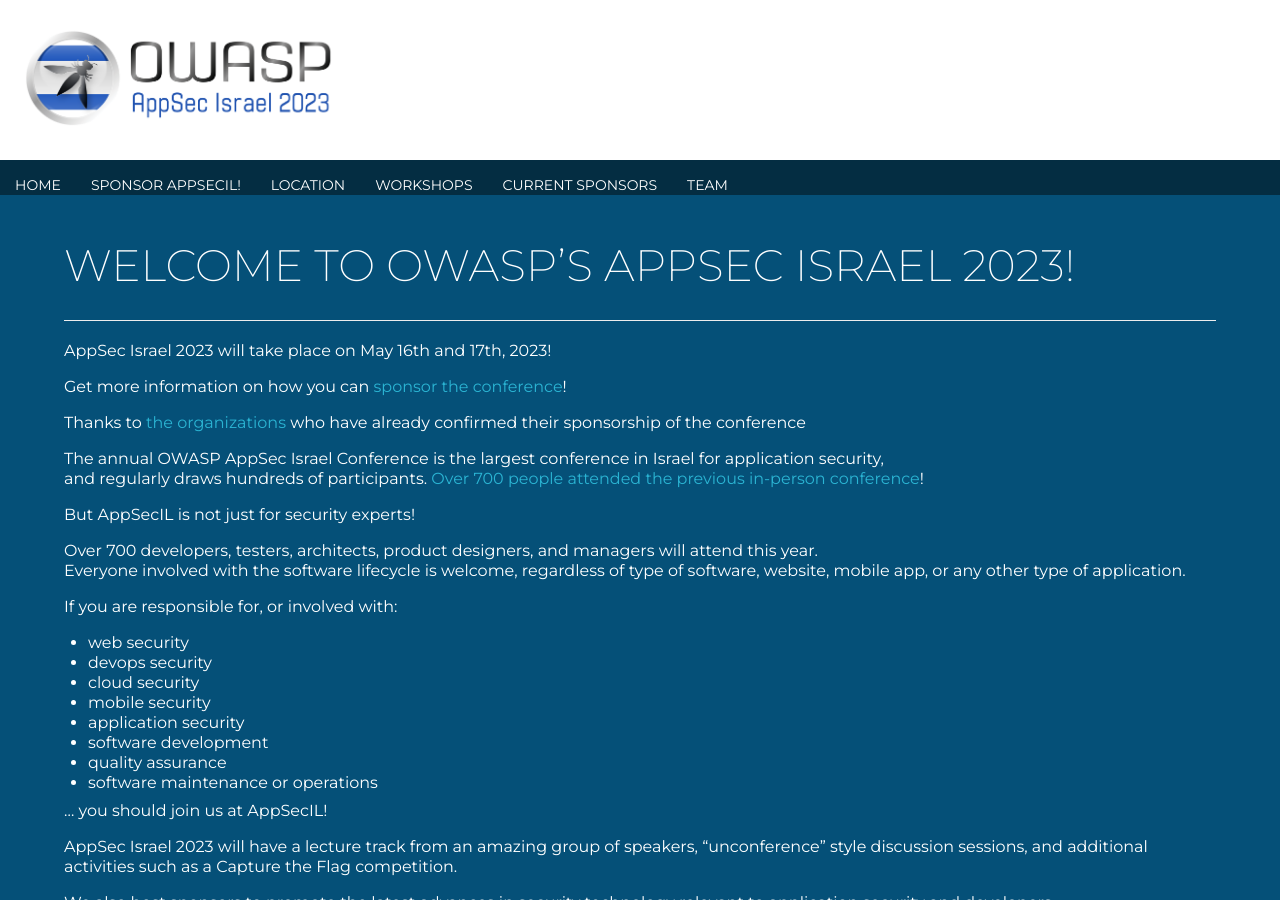
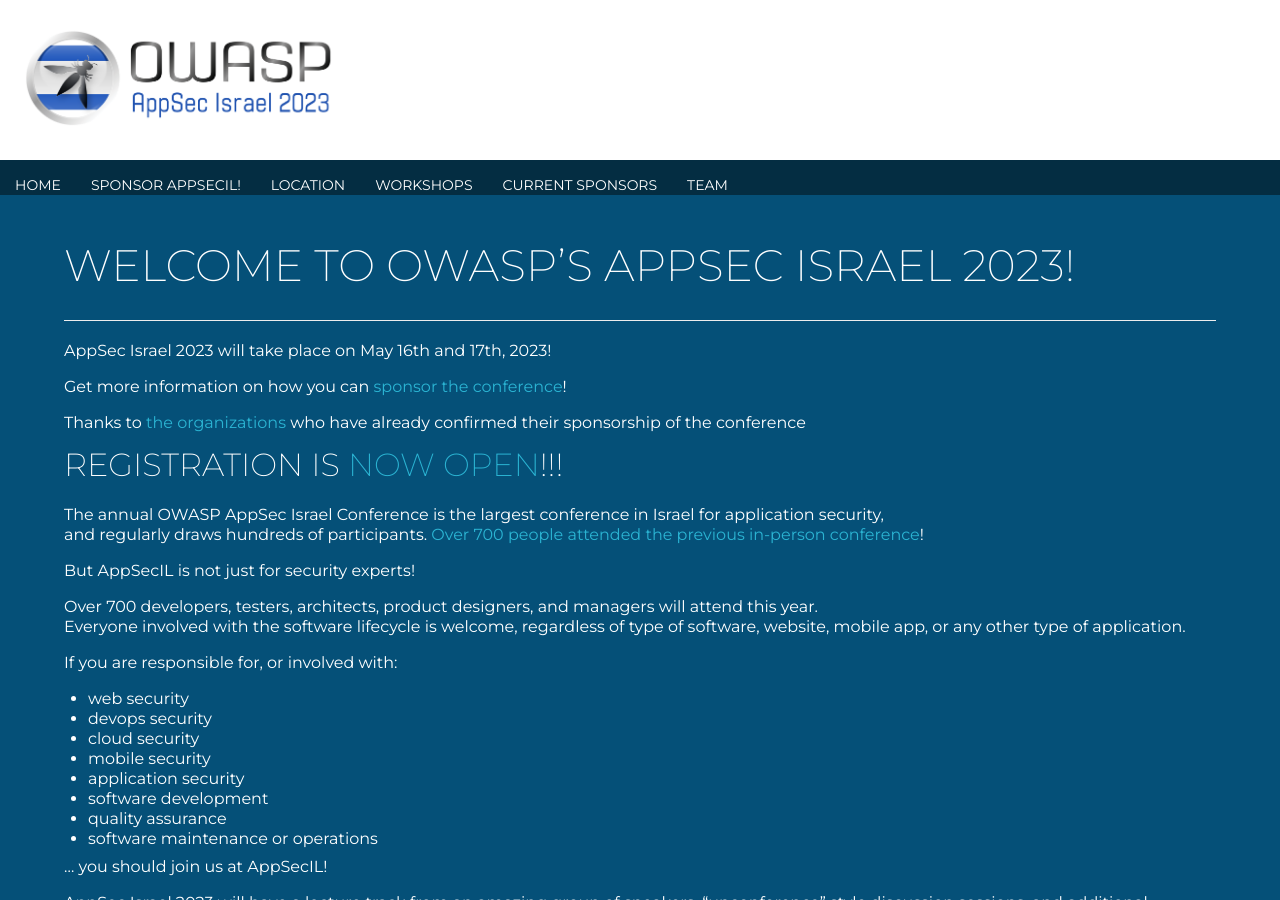
Before and after one commit to OWASP/www-event-appsecil-2023, a Jekyll site: the page built from index.md, in a window 1280 px wide and 900 px high. Built offline with Jekyll 4.4.1, drawn with Linux system fonts in a browser that asks for light colours; our own code applies the rules of GitHub Pages for plain Markdown files.

Commit message:
Launch reg on main page

```diff
--- a/index.md
+++ b/index.md
@@ -13,6 +13,8 @@
 Get more information on how you can [sponsor the conference](https://appsecil.org/assets/AppSecIL2023Sponsorships.pdf)!
 
 Thanks to **[the organizations](/Sponsors)** who have already confirmed their sponsorship of the conference
+
+### **Registration is [now open](/Register)!!!**
 
 <!--The agendas and **links for webinars** for the [training day](Training) and the [main track talks](Agenda) have now been published!-->
 
```
